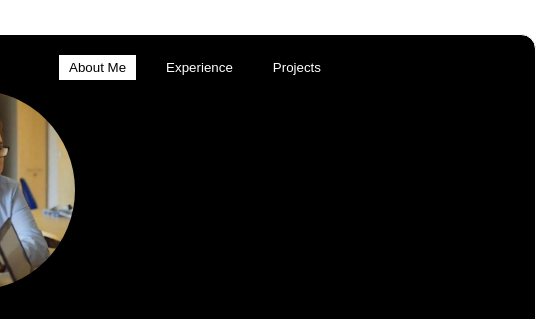
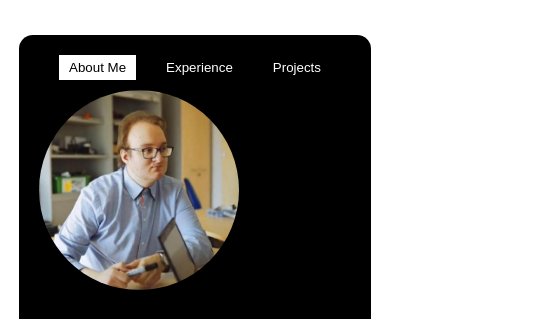
Before and after one commit to h-okon/h-okon.github.io, a plain HTML site: page index.html in a window 390 px wide. Shown: the part 152-471 px from the top of the page, 536 px wide, since content can reach past the window. Drawn offline with Linux system fonts and the light colour scheme.

Commit message:
Fix mobile, overflow-y on terminal content

```diff
--- a/style.css
+++ b/style.css
@@ -79,7 +79,6 @@ ul.breadcrumb li a:hover {
   margin-top: 100px;
 }
 
-
 .terminal {
   margin: 5rem;
   background-color: #000;
@@ -90,7 +89,8 @@ ul.breadcrumb li a:hover {
   width: 40rem;
   color:white;
   border-radius: 15px;
-
+  max-width: 80%;
+  overflow-y: auto;
 }
 
 .navbar {
```
